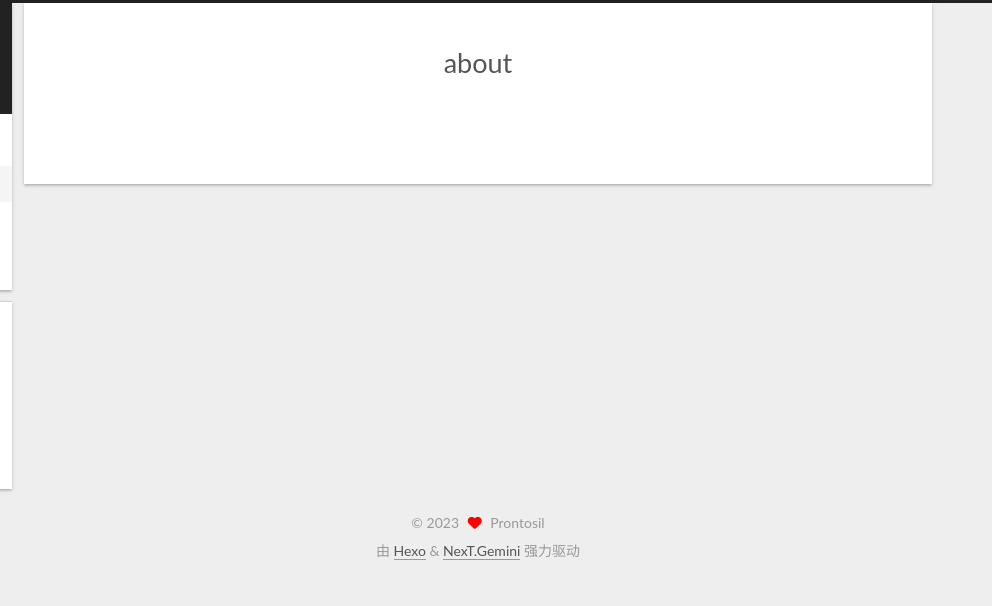
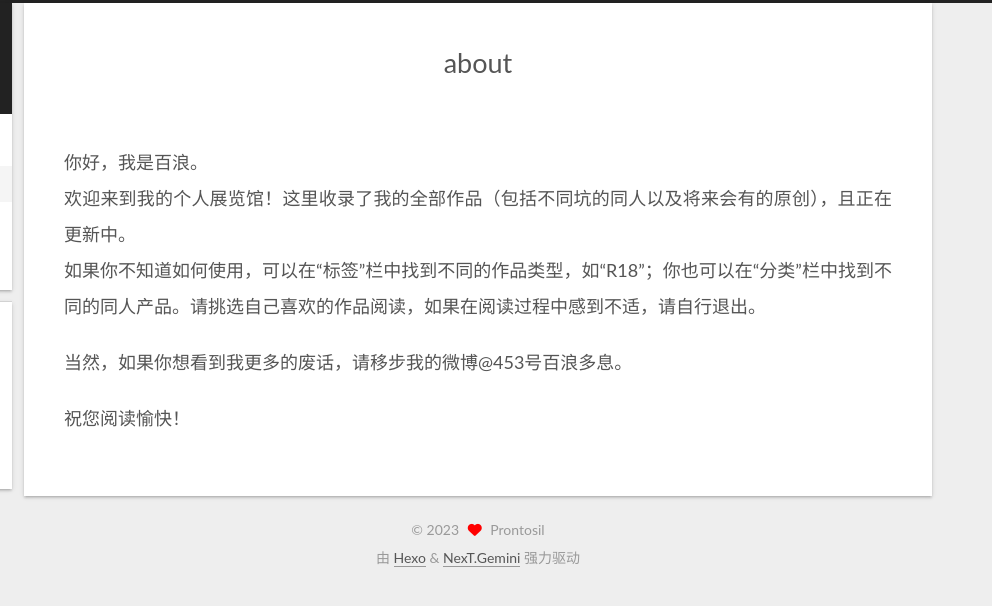
Before and after one commit to 453Prontosil/453Prontosil.github.io, a plain HTML site: page about/index.html in a window 1280 px wide. Shown: the full height of the page, 288-1280 px from the left. Drawn offline with nearby package versions, Linux system fonts and the light colour scheme.

Commit message:
Site updated: 2023-07-29 22:43:25

```diff
--- a/about/index.html
+++ b/about/index.html
@@ -20,15 +20,15 @@
 
 <script class="next-config" data-name="main" type="application/json">{"hostname":"example.com","root":"/","images":"/images","scheme":"Gemini","darkmode":true,"version":"8.17.1","exturl":false,"sidebar":{"position":"left","display":"hide","padding":18,"offset":12},"copycode":{"enable":false,"style":null},"bookmark":{"enable":false,"color":"#222","save":"auto"},"mediumzoom":false,"lazyload":false,"pangu":false,"comments":{"style":"tabs","active":null,"storage":true,"lazyload":false,"nav":null},"stickytabs":false,"motion":{"enable":true,"async":false,"transition":{"menu_item":"fadeInDown","post_block":"fadeIn","post_header":"fadeInDown","post_body":"fadeInDown","coll_header":"fadeInLeft","sidebar":"fadeInUp"}},"prism":false,"i18n":{"placeholder":"搜索...","empty":"没有找到任何搜索结果：${query}","hits_time":"找到 ${hits} 个搜索结果（用时 ${time} 毫秒）","hits":"找到 ${hits} 个搜索结果"}}</script><script src="/js/config.js"></script>
 
-    <meta name="description" content="来自百浪多息的没品同人制作">
+    <meta name="description" content="你好，我是百浪。欢迎来到我的个人展览馆！这里收录了我的全部作品（包括不同坑的同人以及将来会有的原创），且正在更新中。如果你不知道如何使用，可以在“标签”栏中找到不同的作品类型，如“R18”；你也可以在“分类”栏中找到不同的同人产品。请挑选自己喜欢的作品阅读，如果在阅读过程中感到不适，请自行退出。 当然，如果你想看到我更多的废话，请移步我的微博@453号百浪多息。 祝您阅读愉快！">
 <meta property="og:type" content="website">
 <meta property="og:title" content="about">
 <meta property="og:url" content="http://example.com/about/index.html">
 <meta property="og:site_name" content="浣熊博物馆">
-<meta property="og:description" content="来自百浪多息的没品同人制作">
+<meta property="og:description" content="你好，我是百浪。欢迎来到我的个人展览馆！这里收录了我的全部作品（包括不同坑的同人以及将来会有的原创），且正在更新中。如果你不知道如何使用，可以在“标签”栏中找到不同的作品类型，如“R18”；你也可以在“分类”栏中找到不同的同人产品。请挑选自己喜欢的作品阅读，如果在阅读过程中感到不适，请自行退出。 当然，如果你想看到我更多的废话，请移步我的微博@453号百浪多息。 祝您阅读愉快！">
 <meta property="og:locale" content="zh_CN">
 <meta property="article:published_time" content="2023-07-18T15:37:41.000Z">
-<meta property="article:modified_time" content="2023-07-18T15:37:41.876Z">
+<meta property="article:modified_time" content="2023-07-29T14:40:48.063Z">
 <meta property="article:author" content="Prontosil">
 <meta property="article:tag" content="律茂&#x2F;黑月&#x2F;五夏">
 <meta name="twitter:card" content="summary">
@@ -175,6 +175,9 @@
 
 
       <div class="post-body">
+          <p>你好，我是百浪。<br>欢迎来到我的个人展览馆！这里收录了我的全部作品（包括不同坑的同人以及将来会有的原创），且正在更新中。<br>如果你不知道如何使用，可以在“标签”栏中找到不同的作品类型，如“R18”；你也可以在“分类”栏中找到不同的同人产品。请挑选自己喜欢的作品阅读，如果在阅读过程中感到不适，请自行退出。</p>
+<p>当然，如果你想看到我更多的废话，请移步我的微博@453号百浪多息。</p>
+<p>祝您阅读愉快！</p>
 
       </div>
 
```
